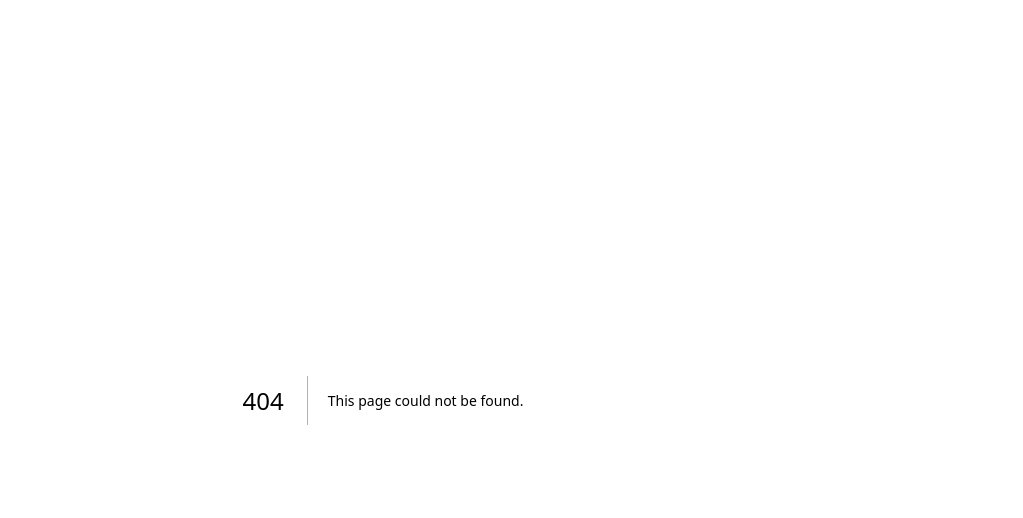
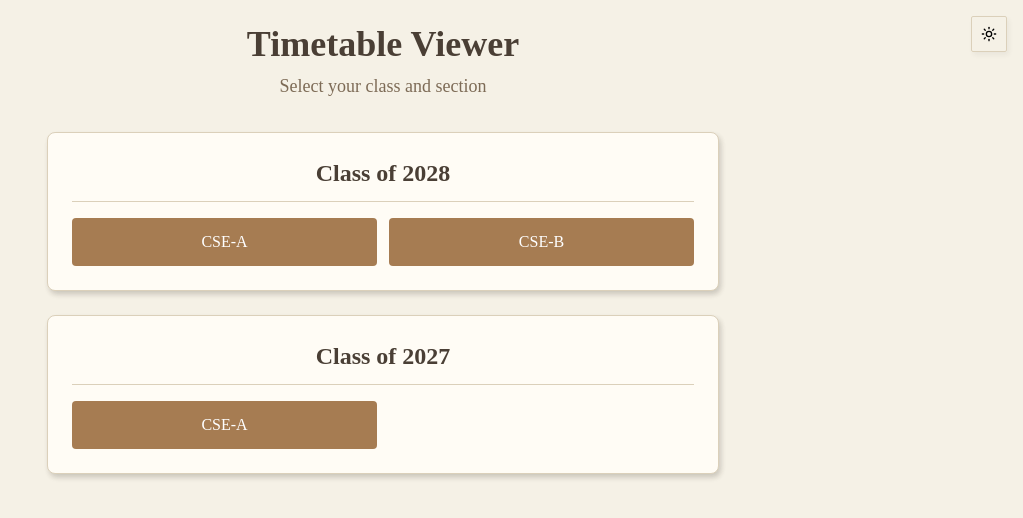
Before and after one commit to nithitsuki/timetable-generator, a Next.js app: page / in a window 1280 px wide. Before the commit this address had no page. Shown: the top 518 px of the page, without its empty margins (257-1280 px from the left). Built offline with nearby package versions, Linux system fonts and the light colour scheme.

Commit message:
small improvements

```diff
--- /dev/null
+++ b/src/app/page.tsx
@@ -0,0 +1,47 @@
+"use client";
+import { redirect } from 'next/navigation';
+import ClassesData from '@/../public/data/Classes.json';
+import ModeToggle from '@/components/comp-130';
+
+export default function page() {
+    const Batches = ClassesData.map((batch) => batch.ClassOf);
+    const handleRedirect = (classOf: string, section: string) => {
+        const CurrentYear = new Date().getFullYear();
+        const timeTillGrad = parseInt(classOf) - CurrentYear; // min 1, max 4
+        const semester = Math.abs(timeTillGrad - 4) * 2 + 1; // Calculate semester based on graduation year logic
+        const url = `/${classOf}/${section}/${semester}`;
+        redirect(url);
+    }
+    return (
+        <div className="flex flex-col items-center  min-h-screen bg-background p-6">
+            <div className="text-center mb-8 relative">
+                <div id='theme_toggle' className='fixed top-4 right-4 z-50'>
+                    <ModeToggle />
+                </div>
+                <h1 className="text-4xl font-bold text-foreground mb-2">Timetable Viewer</h1>
+                <p className="text-lg text-muted-foreground">Select your class and section</p>
+            </div>
+
+            <div className="grid gap-6 w-full max-w-2xl">
+            {ClassesData.map((batch, index) => (
+            <div key={index} className="bg-card rounded-xl shadow-lg border border-border p-6 hover:shadow-xl transition-shadow duration-300">
+            <h2 className="text-2xl font-semibold text-card-foreground mb-4 text-center border-b border-border pb-3">
+                Class of {batch.ClassOf}
+            </h2>
+            <div className="grid grid-cols-2 gap-3">
+                {batch.Classes.map((className, idx) => (
+                <button
+                key={idx}
+                className="bg-primary hover:cursor-pointer hover:bg-primary/90 text-primary-foreground font-medium py-3 px-4 rounded-lg transition-colors duration-200 hover:scale-105 transform"
+                onClick={() => handleRedirect(batch.ClassOf, className)}
+                >
+                {className}
+                </button>
+                ))}
+            </div>
+            </div>
+            ))}
+            </div>
+        </div>
+    );
+}
```
Also changed, not shown: src/app/[batch]/[section]/[semester]/page.tsx (+0 -22 lines).
